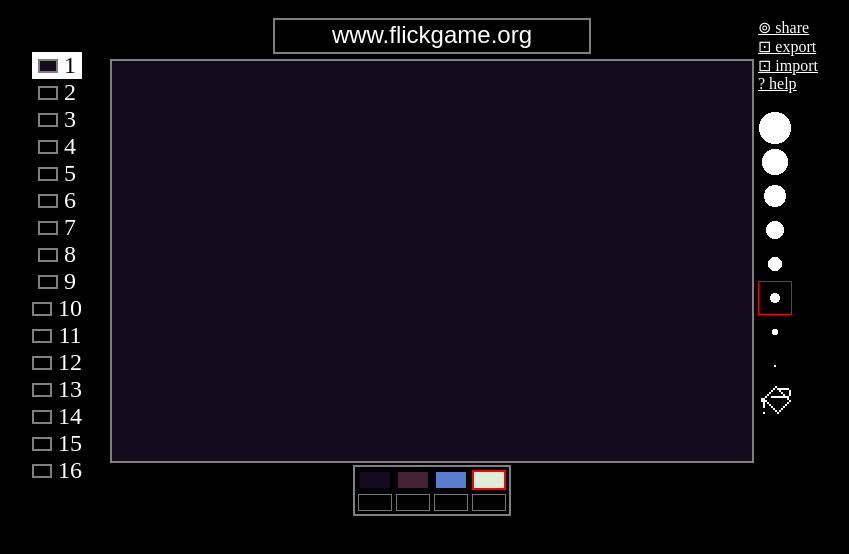
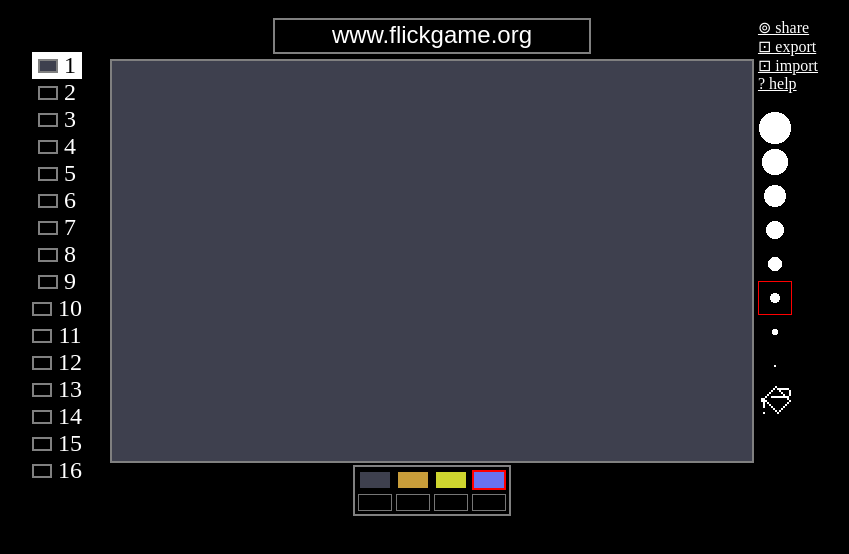
Before and after one commit to mgatland/faithgame, a plain HTML site: page index.html in a window 1280 px wide. Shown: the whole page, without its empty margins (232-1081 px from the left). Drawn offline with Linux system fonts and the light colour scheme.

Commit message:
who are we to decide the colours

```diff
--- a/index.html
+++ b/index.html
@@ -14,11 +14,21 @@
 
   var shareLinkInner=null;
 
+  //http://stackoverflow.com/questions/1484506/random-color-generator-in-javascript
+  function getRandomColor() {
+      var letters = '0123456789ABCDEF'.split('');
+      var color = '#';
+      for (var i = 0; i < 6; i++ ) {
+          color += letters[Math.floor(Math.random() * 16)];
+      }
+      return color;
+  }
+
   var colorPalette = [
-            "#140c1c",
-            "#442434",
-            "#597dce",
-            "#deeed6"
+            getRandomColor(),
+            getRandomColor(),
+            getRandomColor(),
+            getRandomColor()
             ];
 
   var colorElem = new Array();
```
